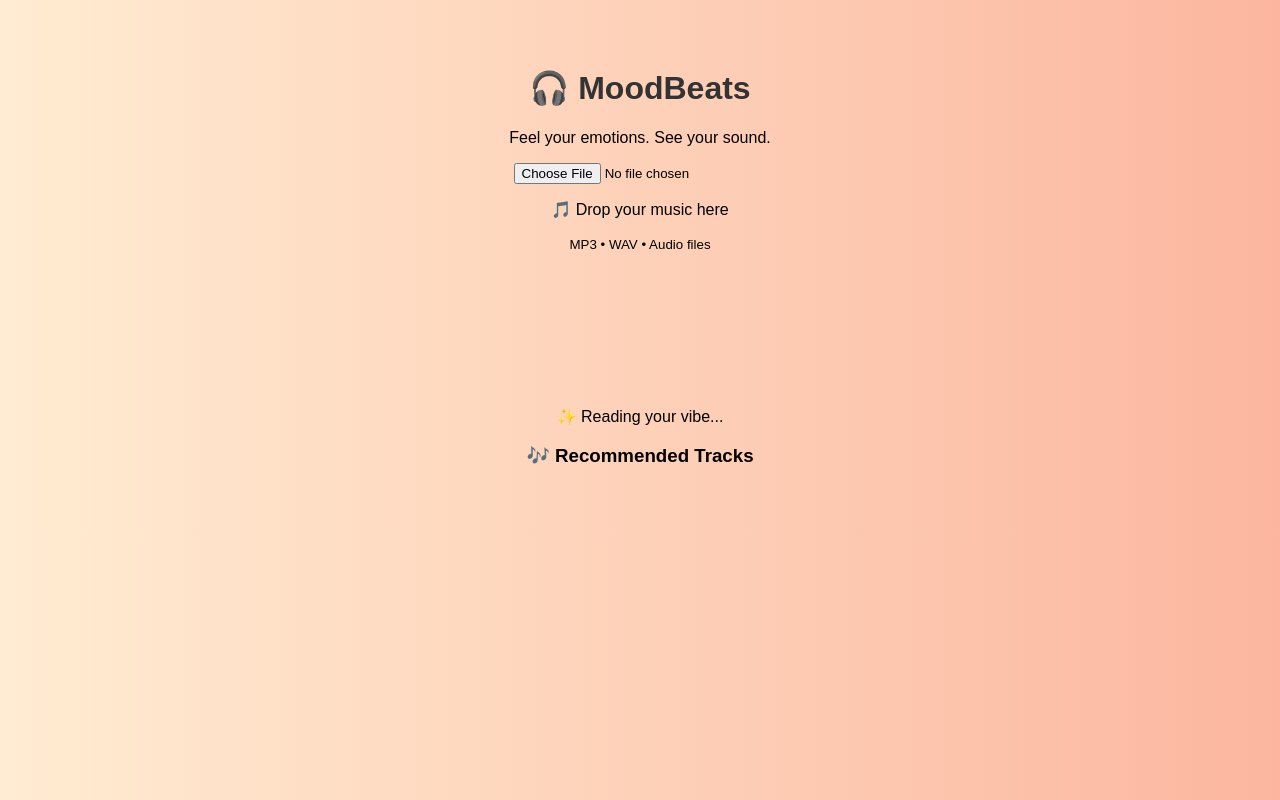
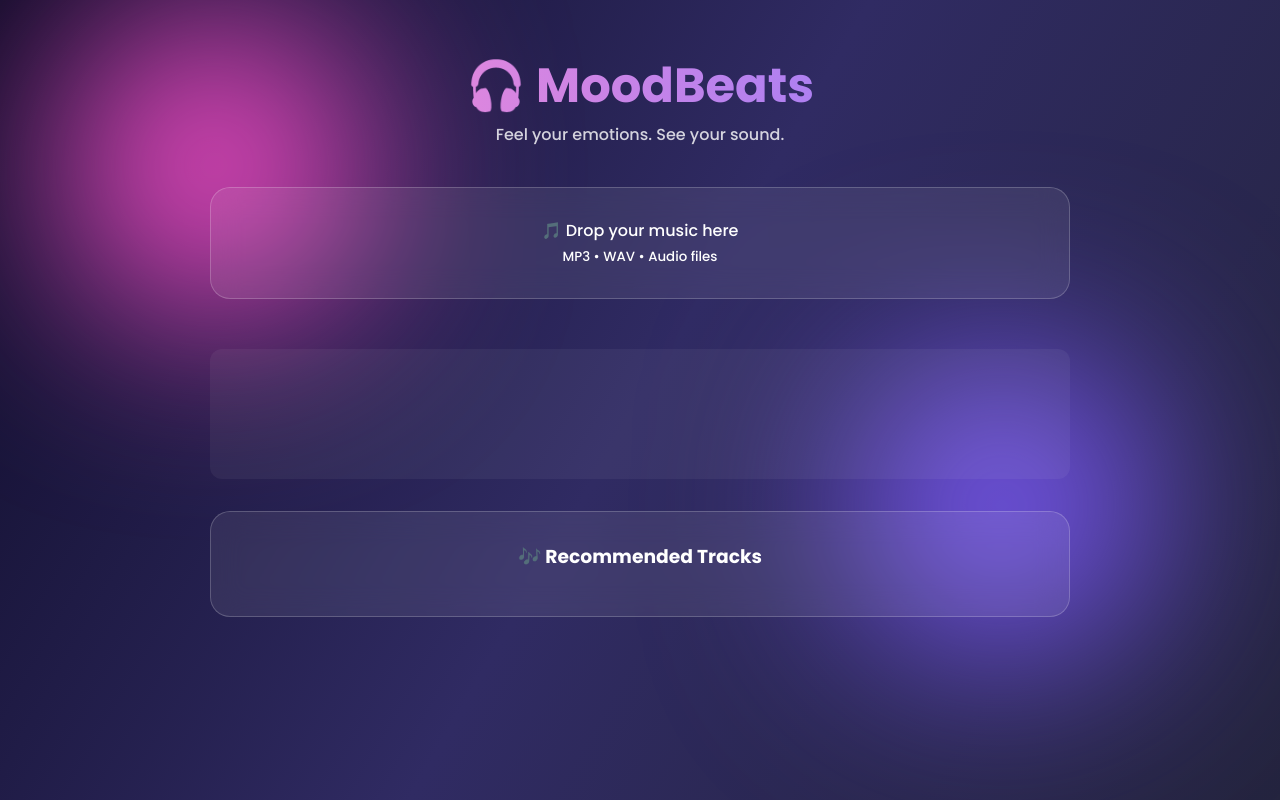
Before and after one commit to Jaish15/spotify, a plain HTML site: page index.html in a window 1280 px wide. Drawn offline with Linux system fonts and the light colour scheme.

Commit message:
Update style.css

```diff
--- a/style.css
+++ b/style.css
@@ -1,33 +1,147 @@
+@import url('https://fonts.googleapis.com/css2?family=Poppins:wght@300;500;700&display=swap');
+
+* {
+  margin: 0;
+  padding: 0;
+  box-sizing: border-box;
+  font-family: "Poppins", sans-serif;
+}
+
 body {
-  font-family: 'Poppins', sans-serif;
-  background: linear-gradient(to right, #ffecd2, #fcb69f);
+  height: 100vh;
+  background: linear-gradient(120deg, #0f0c29, #302b63, #24243e);
+  overflow-x: hidden;
+  color: white;
+}
+
+/* Floating blobs */
+.blob {
+  position: fixed;
+  width: 300px;
+  height: 300px;
+  border-radius: 50%;
+  filter: blur(100px);
+  animation: float 10s infinite alternate;
+  z-index: -1;
+}
+
+.pink {
+  background: #ff4ecd;
+  top: 10%;
+  left: 5%;
+}
+
+.purple {
+  background: #7f5cff;
+  bottom: 10%;
+  right: 10%;
+}
+
+@keyframes float {
+  0% { transform: translateY(0); }
+  100% { transform: translateY(-80px); }
+}
+
+.container {
+  max-width: 900px;
+  margin: auto;
+  padding: 50px 20px;
   text-align: center;
-  padding: 40px;
 }
 
 h1 {
-  color: #333;
+  font-size: 3rem;
+  background: linear-gradient(90deg, #ff8bd1, #8c7bff);
+  -webkit-background-clip: text;
+  -webkit-text-fill-color: transparent;
 }
 
-button {
-  padding: 12px 25px;
-  margin: 10px;
-  border: none;
-  border-radius: 30px;
-  background: #1db954;
-  color: white;
-  font-size: 16px;
-  cursor: pointer;
+.subtitle {
+  opacity: 0.8;
+  margin-bottom: 40px;
 }
 
-button:hover {
-  transform: scale(1.05);
+/* Glass Cards */
+.glass {
+  background: rgba(255, 255, 255, 0.08);
+  border-radius: 20px;
+  padding: 30px;
+  backdrop-filter: blur(15px);
+  border: 1px solid rgba(255,255,255,0.2);
+  margin-bottom: 25px;
+}
+
+.upload-box {
+  cursor: pointer;
+  transition: 0.3s;
+}
+
+.upload-box:hover {
+  transform: scale(1.03);
+  box-shadow: 0 0 30px rgba(255, 0, 200, 0.4);
+}
+
+.upload-box input {
+  display: none;
+}
+
+/* Visualizer */
+canvas {
+  width: 100%;
+  height: 130px;
+  margin: 25px 0;
+  border-radius: 12px;
+  background: rgba(255,255,255,0.05);
+}
+
+/* Mood */
+.mood-pill {
+  display: none;
+  margin: 20px auto;
+  padding: 14px 40px;
+  border-radius: 50px;
+  font-size: 20px;
+  font-weight: bold;
+  background: linear-gradient(90deg, #ff5fd8, #7a7cff);
+  animation: glow 1.5s infinite alternate;
+}
+
+@keyframes glow {
+  from { box-shadow: 0 0 10px #ff5fd8; }
+  to { box-shadow: 0 0 25px #7a7cff; }
+}
+
+.song-box h3 {
+  margin-bottom: 15px;
 }
 
 .song {
-  background: white;
   padding: 15px;
-  margin: 15px auto;
-  width: 300px;
-  border-radius: 15px;
+  margin: 10px 0;
+  border-radius: 14px;
+  background: rgba(255,255,255,0.08);
+  cursor: pointer;
+  transition: 0.3s;
 }
+
+.song:hover {
+  transform: scale(1.04);
+  background: rgba(255,255,255,0.18);
+}
+
+.song.active {
+  background: linear-gradient(90deg, #ff5fd8, #7a7cff);
+}
+
+/* Loading */
+.loading {
+  display: none;
+  font-size: 18px;
+  animation: pulse 1s infinite;
+}
+
+@keyframes pulse {
+  0% { opacity: .4; }
+  50% { opacity: 1; }
+  100% { opacity: .4; }
+}
```
